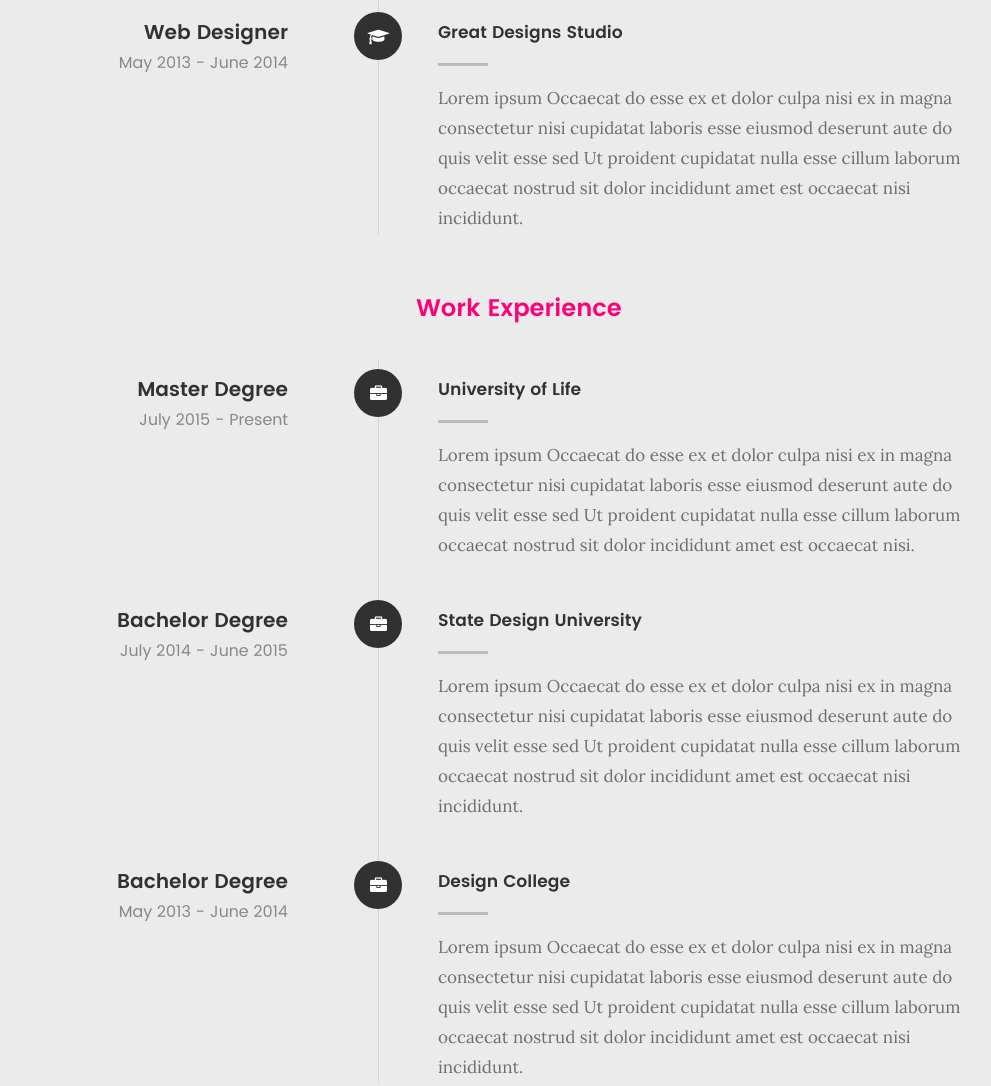
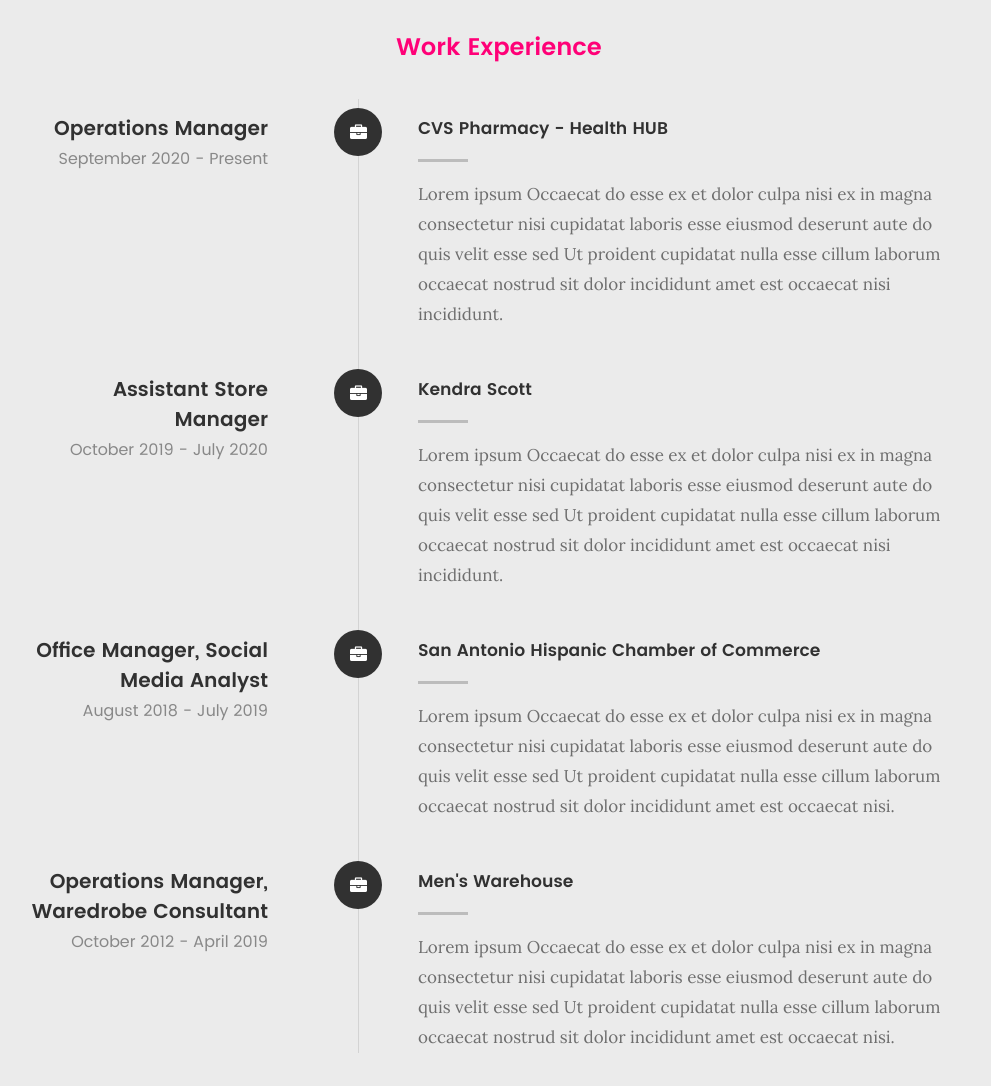
Before and after one commit to alykagee/alykagee.github.io, a plain HTML site: page index.html in a window 1280 px wide. Shown: the part 3050-4136 px from the top of the page, without its empty margins (121-1112 px from the left). Drawn offline with Linux system fonts and the light colour scheme; files whose address does not match are found by name.

Commit message:
Update index.html
Updated work experience info

```diff
--- a/index.html
+++ b/index.html
@@ -228,26 +228,6 @@
 	   					<p>Speciliation: Fashion Management & Merchendising <br> Lorem ipsum Occaecat do esse ex et dolor culpa nisi ex in magna consectetur nisi cupidatat laboris esse eiusmod deserunt aute do quis velit esse sed Ut proident cupidatat nulla esse cillum laborum occaecat nostrud sit dolor incididunt amet est occaecat nisi incididunt.</p>
 	   				</div>
 
-	   			</div> <!-- /timeline-block -->
-
-	   			<div class="timeline-block">
-
-	   				<div class="timeline-ico">
-	   					<i class="fa fa-graduation-cap"></i>
-	   				</div>
-
-	   				<div class="timeline-header">
-	   					<h3>Web Designer</h3>
-	   					<p>May 2013 - June 2014</p>
-	   				</div>
-
-	   				<div class="timeline-content">
-	   					<h4>Great Designs Studio</h4>
-	   					<p>Lorem ipsum Occaecat do esse ex et dolor culpa nisi ex in magna consectetur nisi cupidatat laboris esse eiusmod deserunt aute do quis velit esse sed Ut proident cupidatat nulla esse cillum laborum occaecat nostrud sit dolor incididunt amet est occaecat nisi incididunt.</p>
-	   				</div>
-
-	   			</div> <!-- /timeline-block -->
-
    			</div> <!-- /timeline-wrap -->
 
    		</div> <!-- /col-twelve -->
@@ -266,23 +246,7 @@
 
    			<div class="timeline-wrap">
 
-   				<div class="timeline-block">
 
-	   				<div class="timeline-ico">
-	   					<i class="fa fa-briefcase"></i>
-	   				</div>
-
-	   				<div class="timeline-header">
-	   					<h3>Master Degree</h3>
-	   					<p>July 2015 - Present</p>
-	   				</div>
-
-	   				<div class="timeline-content">
-	   					<h4>University of Life</h4>
-	   					<p>Lorem ipsum Occaecat do esse ex et dolor culpa nisi ex in magna consectetur nisi cupidatat laboris esse eiusmod deserunt aute do quis velit esse sed Ut proident cupidatat nulla esse cillum laborum occaecat nostrud sit dolor incididunt amet est occaecat nisi.</p>
-	   				</div>
-
-	   			</div> <!-- /timeline-block -->
 
 	   			<div class="timeline-block">
 
@@ -291,12 +255,12 @@
 	   				</div>
 
 	   				<div class="timeline-header">
-	   					<h3>Bachelor Degree</h3>
-	   					<p>July 2014 - June 2015</p>
+	   					<h3>Operations Manager</h3>
+	   					<p>September 2020 - Present</p>
 	   				</div>
 
 	   				<div class="timeline-content">
-	   					<h4>State Design University</h4>
+	   					<h4>CVS Pharmacy - Health HUB</h4>
 	   					<p>Lorem ipsum Occaecat do esse ex et dolor culpa nisi ex in magna consectetur nisi cupidatat laboris esse eiusmod deserunt aute do quis velit esse sed Ut proident cupidatat nulla esse cillum laborum occaecat nostrud sit dolor incididunt amet est occaecat nisi incididunt.</p>
 	   				</div>
 
@@ -309,16 +273,52 @@
 	   				</div>
 
 	   				<div class="timeline-header">
-	   					<h3>Bachelor Degree</h3>
-	   					<p>May 2013 - June 2014</p>
+	   					<h3>Assistant Store Manager</h3>
+	   					<p>October 2019 - July 2020</p>
 	   				</div>
 
 	   				<div class="timeline-content">
-	   					<h4>Design College</h4>
+	   					<h4>Kendra Scott</h4>
 	   					<p>Lorem ipsum Occaecat do esse ex et dolor culpa nisi ex in magna consectetur nisi cupidatat laboris esse eiusmod deserunt aute do quis velit esse sed Ut proident cupidatat nulla esse cillum laborum occaecat nostrud sit dolor incididunt amet est occaecat nisi incididunt.</p>
 	   				</div>
 
-	   			</div> <!-- /timeline-block -->
+				   </div> <!-- /timeline-block -->
+
+				   <div class="timeline-block">
+
+					<div class="timeline-ico">
+						<i class="fa fa-briefcase"></i>
+					</div>
+
+					<div class="timeline-header">
+						<h3>Office Manager, Social Media Analyst</h3>
+						<p>August 2018 - July 2019</p>
+					</div>
+
+					<div class="timeline-content">
+						<h4>San Antonio Hispanic Chamber of Commerce</h4>
+						<p>Lorem ipsum Occaecat do esse ex et dolor culpa nisi ex in magna consectetur nisi cupidatat laboris esse eiusmod deserunt aute do quis velit esse sed Ut proident cupidatat nulla esse cillum laborum occaecat nostrud sit dolor incididunt amet est occaecat nisi.</p>
+					</div>
+
+				</div> <!-- /timeline-block -->
+
+				<div class="timeline-block">
+
+					<div class="timeline-ico">
+						<i class="fa fa-briefcase"></i>
+					</div>
+
+					<div class="timeline-header">
+						<h3>Operations Manager, Waredrobe Consultant</h3>
+						<p>October 2012 - April 2019</p>
+					</div>
+
+					<div class="timeline-content">
+						<h4>Men's Warehouse</h4>
+						<p>Lorem ipsum Occaecat do esse ex et dolor culpa nisi ex in magna consectetur nisi cupidatat laboris esse eiusmod deserunt aute do quis velit esse sed Ut proident cupidatat nulla esse cillum laborum occaecat nostrud sit dolor incididunt amet est occaecat nisi.</p>
+					</div>
+
+				</div> <!-- /timeline-block -->
 
    			</div> <!-- /timeline-wrap -->
 
```
